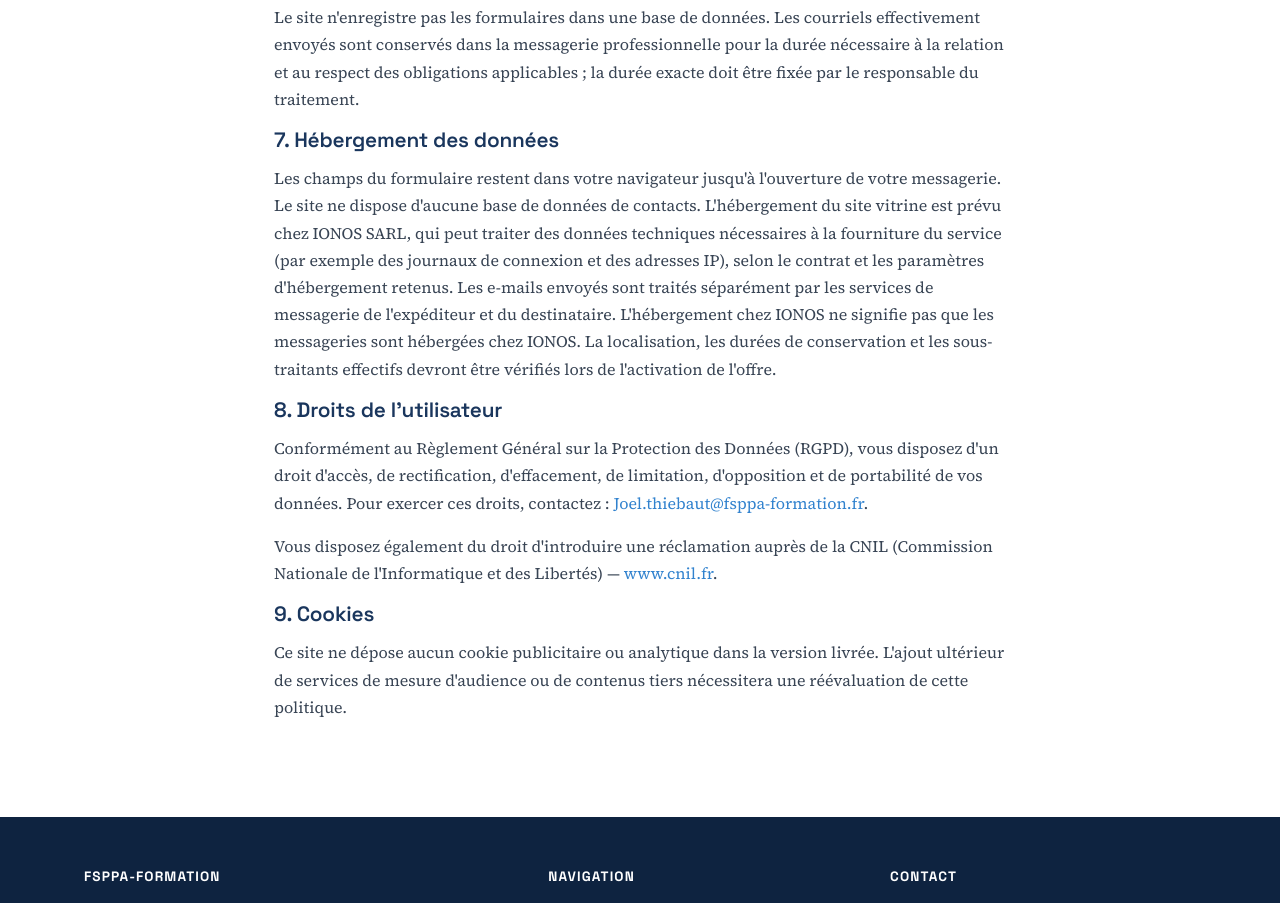
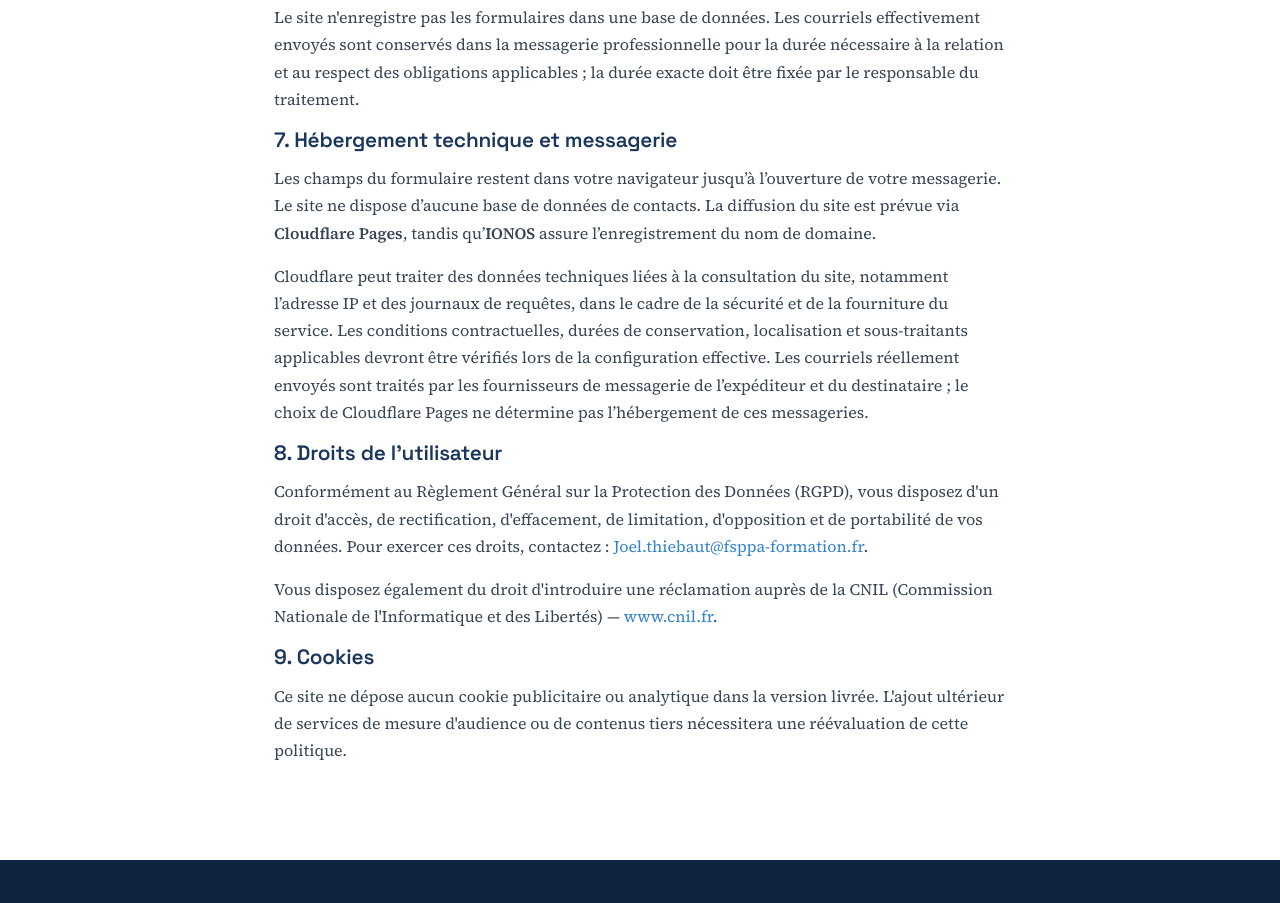
Before and after one commit to almaniaque/Fsspa, a React (Vite) app in the folder frontend/: page /politique-confidentialite in a window 1280 px wide. Shown: the part 1000-1903 px from the top of the page. Built offline with nearby package versions, Linux system fonts and the light colour scheme.

Commit message:
rgpd: distinguer Cloudflare Pages, DNS IONOS et messagerie

```diff
--- a/frontend/src/pages/PolitiqueConfidentialite.jsx
+++ b/frontend/src/pages/PolitiqueConfidentialite.jsx
@@ -47,17 +47,21 @@ function PolitiqueConfidentialite() {
           des obligations applicables ; la durée exacte doit être fixée par le responsable du traitement.
         </p>
 
-        <h3>7. Hébergement des données</h3>
+        <h3>7. Hébergement technique et messagerie</h3>
         <p>
-          Les champs du formulaire restent dans votre navigateur jusqu'à l'ouverture de votre messagerie.
-          Le site ne dispose d'aucune base de données de contacts. L'hébergement du site vitrine
-          est prévu chez IONOS SARL, qui peut traiter des données techniques nécessaires
-          à la fourniture du service (par exemple des journaux de connexion et des adresses IP),
-          selon le contrat et les paramètres d'hébergement retenus. Les e-mails envoyés sont traités
-          séparément par les services de messagerie de l'expéditeur et du destinataire.
-          L'hébergement chez IONOS ne signifie pas que les messageries sont hébergées chez IONOS.
-          La localisation, les durées de conservation et les sous-traitants effectifs devront être
-          vérifiés lors de l'activation de l'offre.
+          Les champs du formulaire restent dans votre navigateur jusqu’à l’ouverture de
+          votre messagerie. Le site ne dispose d’aucune base de données de contacts.
+          La diffusion du site est prévue via <strong>Cloudflare Pages</strong>, tandis
+          qu’<strong>IONOS</strong> assure l’enregistrement du nom de domaine.
+        </p>
+        <p>
+          Cloudflare peut traiter des données techniques liées à la consultation du site,
+          notamment l’adresse IP et des journaux de requêtes, dans le cadre de la sécurité
+          et de la fourniture du service. Les conditions contractuelles, durées de
+          conservation, localisation et sous-traitants applicables devront être vérifiés
+          lors de la configuration effective. Les courriels réellement envoyés sont traités
+          par les fournisseurs de messagerie de l’expéditeur et du destinataire ; le choix
+          de Cloudflare Pages ne détermine pas l’hébergement de ces messageries.
         </p>
 
         <h3>8. Droits de l'utilisateur</h3>
```
